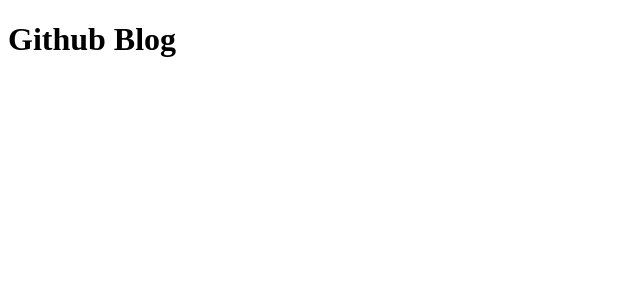
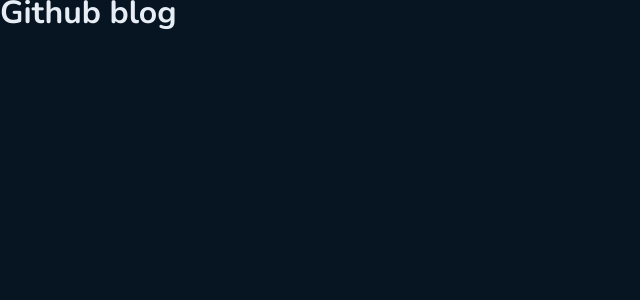
Before and after one commit to carlos3duardo/blog, a React (Vite) app: page / in a window 1280 px wide. Shown: the top 300 px of the page, without its empty margins (0-640 px from the left). Built offline with nearby package versions, Linux system fonts and the light colour scheme.

Commit message:
Configurando estilos da aplicação

```diff
--- a/index.html
+++ b/index.html
@@ -2,7 +2,12 @@
 <html lang="pt-BR">
   <head>
     <meta charset="UTF-8" />
+    <link rel="preconnect" href="https://fonts.googleapis.com" />
+    <link rel="preconnect" href="https://fonts.gstatic.com" crossorigin />
+
     <meta name="viewport" content="width=device-width, initial-scale=1.0" />
+    <link rel="icon" type="image/png" href="/favicon.png" />
+    <link href="https://fonts.googleapis.com/css2?family=Nunito:wght@400;700&display=swap" rel="stylesheet" />
     <title>Github Blog</title>
   </head>
   <body>
--- a/package.json
+++ b/package.json
@@ -10,11 +10,13 @@
   },
   "dependencies": {
     "react": "^18.2.0",
-    "react-dom": "^18.2.0"
+    "react-dom": "^18.2.0",
+    "styled-components": "^5.3.6"
   },
   "devDependencies": {
     "@types/react": "^18.0.24",
     "@types/react-dom": "^18.0.8",
+    "@types/styled-components": "^5.1.26",
     "@typescript-eslint/eslint-plugin": "^5.45.0",
     "@typescript-eslint/parser": "^5.45.0",
     "@vitejs/plugin-react": "^2.2.0",
--- a/src/App.tsx
+++ b/src/App.tsx
@@ -1,5 +1,14 @@
+import { ThemeProvider } from 'styled-components';
+import { GlobalStyle } from './styles/themes/global';
+import { defaultTheme } from './styles/themes/default';
+
 function App() {
-  return <h1>Github Blog</h1>;
+  return (
+    <ThemeProvider theme={defaultTheme}>
+      <GlobalStyle />
+      <h1>Github blog</h1>
+    </ThemeProvider>
+  );
 }
 
 export default App;
--- /dev/null
+++ b/src/styles/themes/default.ts
@@ -0,0 +1,16 @@
+export const defaultTheme = {
+  white: '#fff',
+
+  blue: '#3294f8',
+
+  baseTitle: '#e7edf4',
+  baseSubtitle: '#c4d4e3',
+  baseText: '#afc2d4',
+  baseSpan: '#7b96b2',
+  baseLabel: '#3a536b',
+  baseBorder: '#1c2f41',
+  basePost: '#112131',
+  baseProfile: '#0b1b2b',
+  baseBackground: '#071422',
+  baseInput: '#040f1a',
+} as const;
--- /dev/null
+++ b/src/styles/themes/global.ts
@@ -0,0 +1,31 @@
+import { createGlobalStyle } from 'styled-components';
+
+export const GlobalStyle = createGlobalStyle`
+  * {
+    margin: 0;
+    padding: 0;
+    box-sizing: border-box;
+  }
+
+  :focus {
+    outline: 0;
+    box-shadow: 0 0 0 2px ${(props) => props.theme.blue};
+  }
+
+  body {
+    background-color: ${(props) => props.theme.baseBackground};
+    color: ${(props) => props.theme.baseText};
+    -webkit-font-smoothig: antialiased;
+  }
+
+  h1, h2, h3, h4, h5, h6 {
+    color: ${(props) => props.theme.baseTitle};
+  }
+
+  body, input, textarea, button {
+    font-family: 'Nunito', sans-serif;
+    font-size: 1rem;
+    font-weight: 400;
+    line-height: 160%;
+  }
+`;
```
Also changed, not shown: src/@types/styled.d.ts (added, +8 -0 lines), public/favicon.png (added), 1 other file (tests, documents, lock files or other folders).
